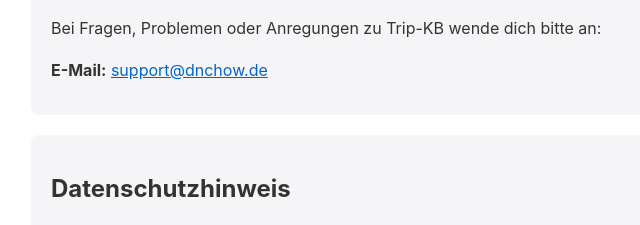
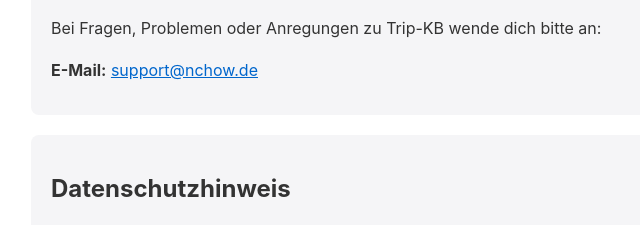
Before and after one commit to Micha-Serv/trip-kb-support, a plain HTML site: page index.html in a window 1280 px wide. Shown: the part 245-470 px from the top of the page, 259-899 px from the left. Drawn offline with Linux system fonts and the light colour scheme.

Commit message:
Update index.html

```diff
--- a/index.html
+++ b/index.html
@@ -17,7 +17,7 @@
     <div class="box">
         <h2>Support & Kontakt</h2>
         <p>Bei Fragen, Problemen oder Anregungen zu Trip-KB wende dich bitte an:</p>
-        <p><strong>E-Mail:</strong> <a href="mailto:support@nchow.de">support@dnchow.de</a></p>
+        <p><strong>E-Mail:</strong> <a href="mailto:support@nchow.de">support@nchow.de</a></p>
     </div>
 
     <div class="box">
```
